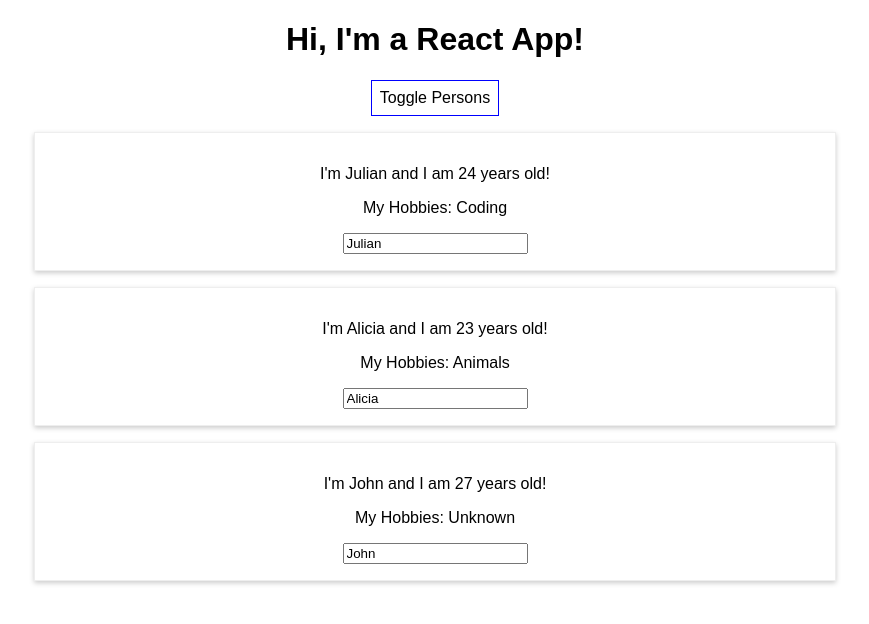
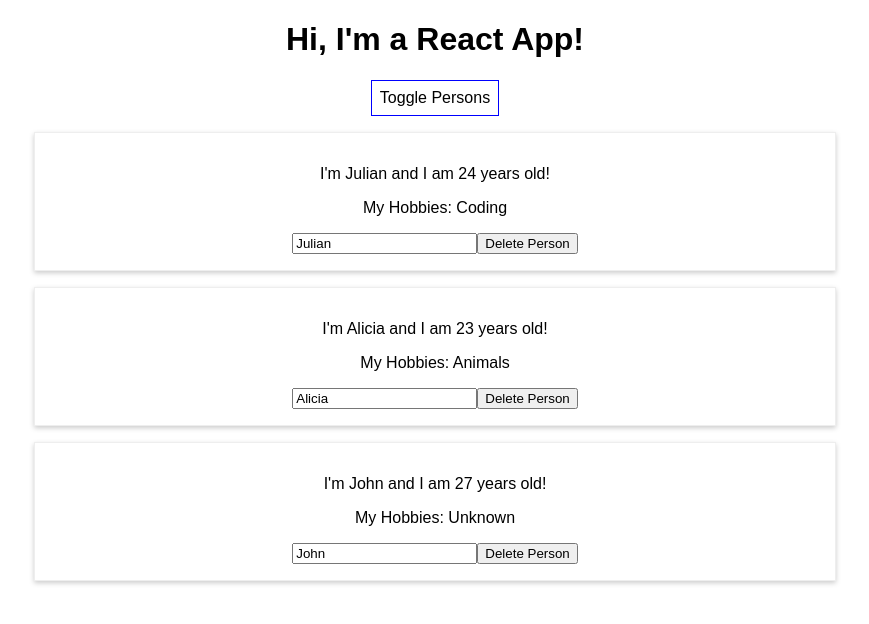
Before and after one commit to jshoung/my-first-react-app, a React (Create React App) app: page / in a window 1280 px wide. Shown: the top 624 px of the page, without its empty margins (205-1074 px from the left). Built offline with nearby package versions, Linux system fonts and the light colour scheme.

Commit message:
Add delete person button

```diff
--- a/src/Person/Person.js
+++ b/src/Person/Person.js
@@ -4,10 +4,11 @@
 
 const person = (props) => {
   return (
-    <div className='Person' onClick={props.click}>
+    <div className='Person'>
       <p>I'm {props.name} and I am {props.age} years old!</p>
       <p>My Hobbies: {props.hobbies}</p>
       <input type='text' onChange={props.changed} value={props.name} />
+      <button onClick={props.click}>Delete Person</button>
     </div>
   )
 }
```
